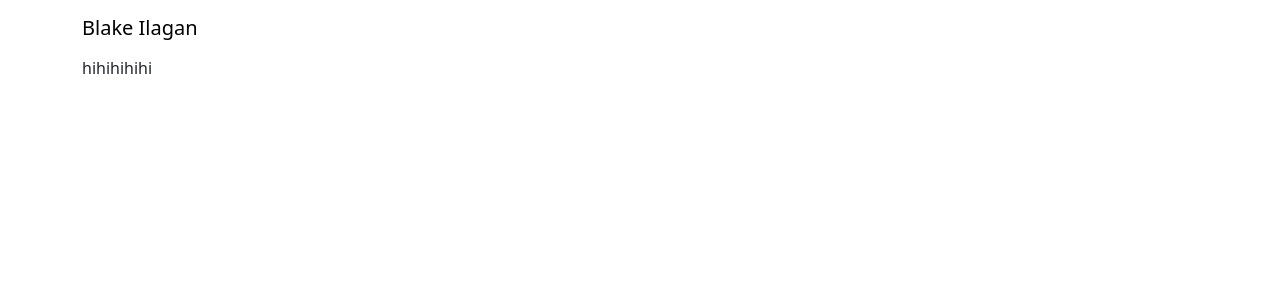
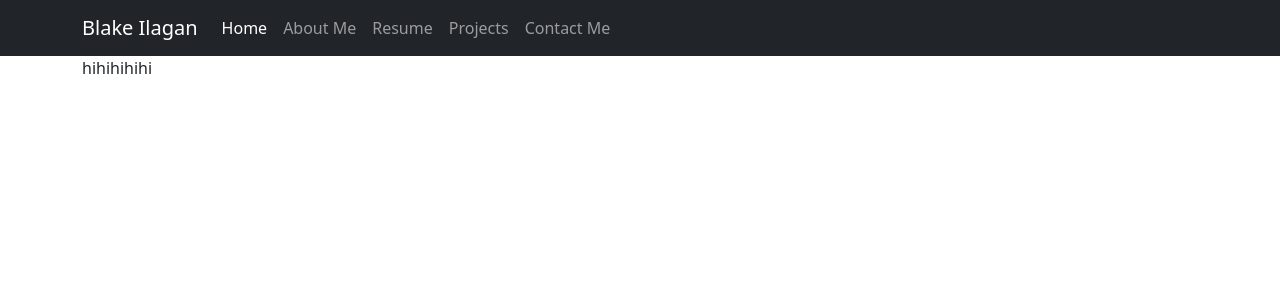
Before and after one commit to byilagan808/Portfolio, a React (Create React App) app: page / in a window 1280 px wide. Shown: the top 300 px of the page. Built offline with nearby package versions, Linux system fonts and the light colour scheme.

Commit message:
Implemented scalable navbar

```diff
--- a/src/Components/Navbar.js
+++ b/src/Components/Navbar.js
@@ -2,16 +2,31 @@ export const Navbar = () =>{
 
     return(
         <>
-        <nav className="navbar navbar-expand">
+        <nav className="navbar navbar-expand-md navbar-dark bg-dark">
             <div className="container">
-                <a href="" className="navbar-brand">Blake Ilagan</a>
-                <ul className="navbar-nav">
-                    <li classnam="nav-item">
-                        <a href="#" className="nav-link">
-
-                        </a>
-                    </li>
-                </ul>
+                <a href="#" className="navbar-brand">Blake Ilagan</a>
+                <button className="navbar-toggler" data-bs-toggle="collapse" data-bs-target="#nav" aria-controls="nav" aria-label="Expand Navigation">
+                    <div className="navbar-toggler-icon"></div>
+                </button>
+                <div className="collapse navbar-collapse" id="nav">
+                    <ul className="navbar-nav">
+                        <li className="nav-item">
+                            <a href="#" className="nav-link active" aria-current="page">Home</a>
+                        </li>
+                        <li className="nav-item">
+                            <a href="#" className="nav-link">About Me</a>
+                        </li>
+                        <li className="nav-item">
+                            <a href="#" className="nav-link">Resume</a>
+                        </li>
+                        <li className="nav-item">
+                            <a href="#" className="nav-link">Projects</a>
+                        </li>
+                        <li className="nav-item">
+                            <a href="#" className="nav-link">Contact Me</a>
+                        </li>
+                    </ul>
+                </div>
             </div>
         </nav>
         <div className="container">
```
